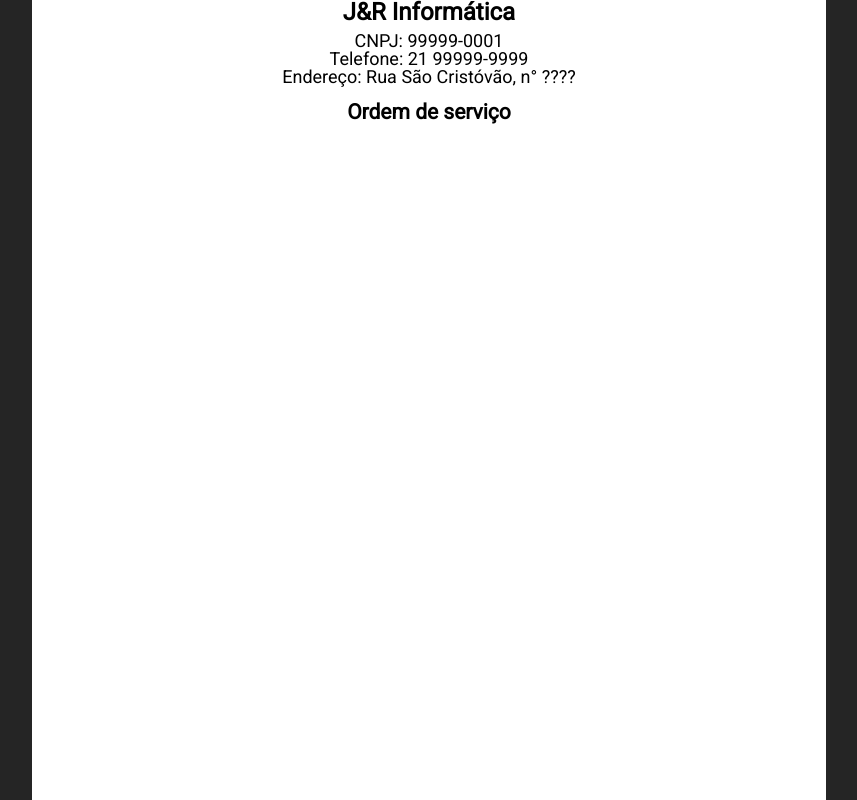
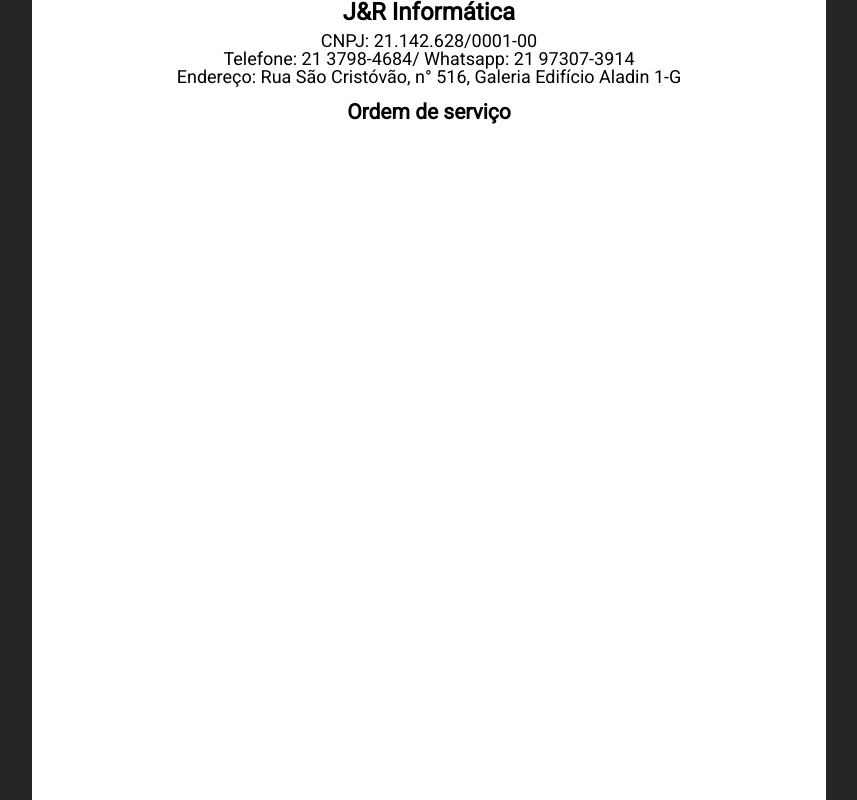
Before and after one commit to RaphaelMS07/JR-pro, a website: page Client/imprimir.html in a window 1280 px wide. Shown: the top 800 px of the page, without its empty margins (211-1068 px from the left). Drawn offline with Linux system fonts and the light colour scheme; no server answers.

Commit message:
update no cabeçalho da impressão de OS

```diff
--- a/Client/imprimir.html
+++ b/Client/imprimir.html
@@ -12,9 +12,9 @@
         <header>
 
             <h1>J&R Informática</h1>
-            <h4>CNPJ: 99999-0001</h4>
-            <h4>Telefone: 21 99999-9999</h4>
-            <h4>Endereço: Rua São Cristóvão, n° ????</h4>
+            <h4>CNPJ: 21.142.628/0001-00</h4>
+            <h4>Telefone: 21 3798-4684/ Whatsapp: 21 97307-3914</h4>
+            <h4>Endereço: Rua São Cristóvão, n° 516, Galeria Edifício Aladin 1-G</h4>
             <br>
 
             <h2>Ordem de serviço</h2>
```
